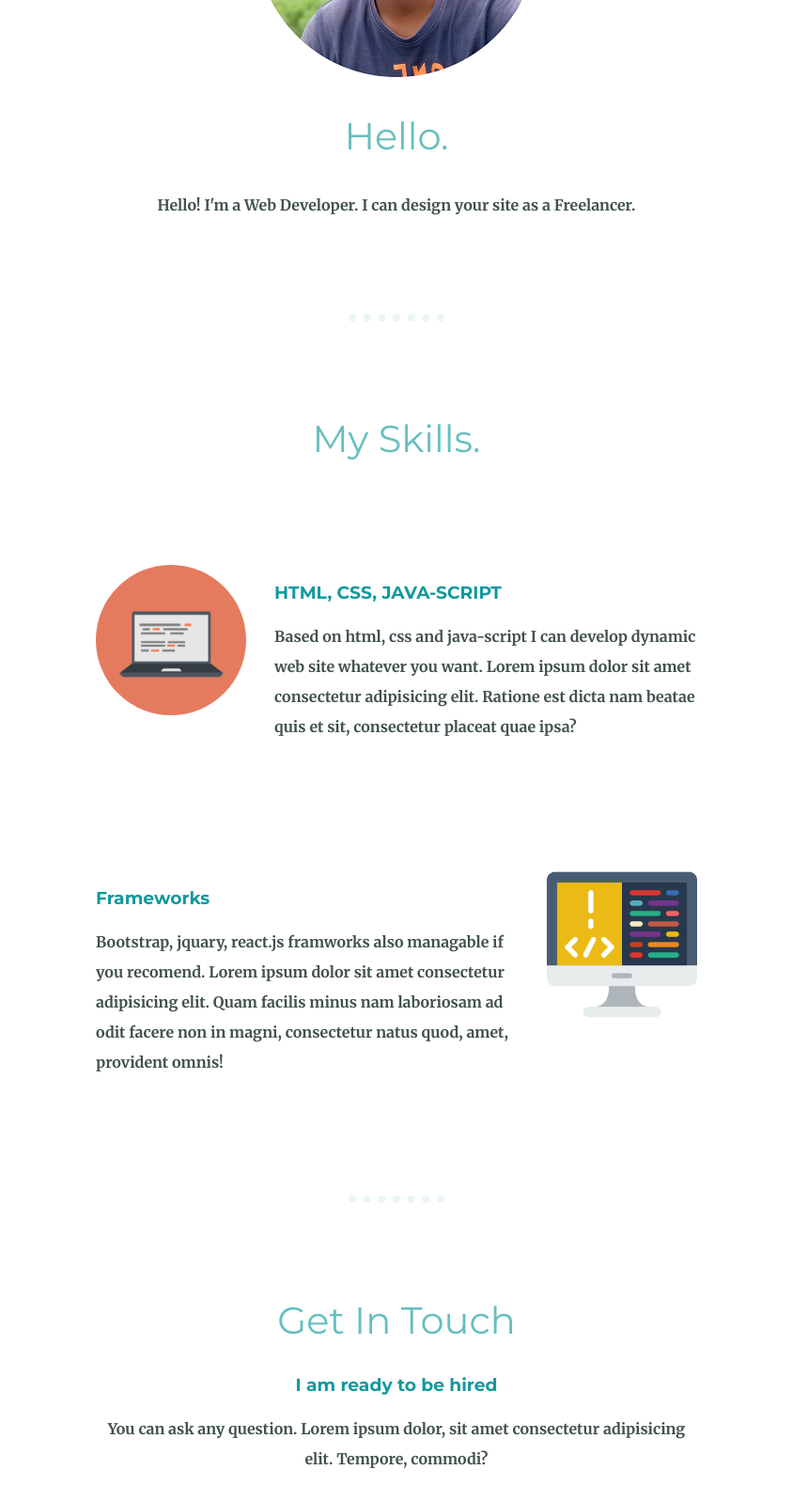
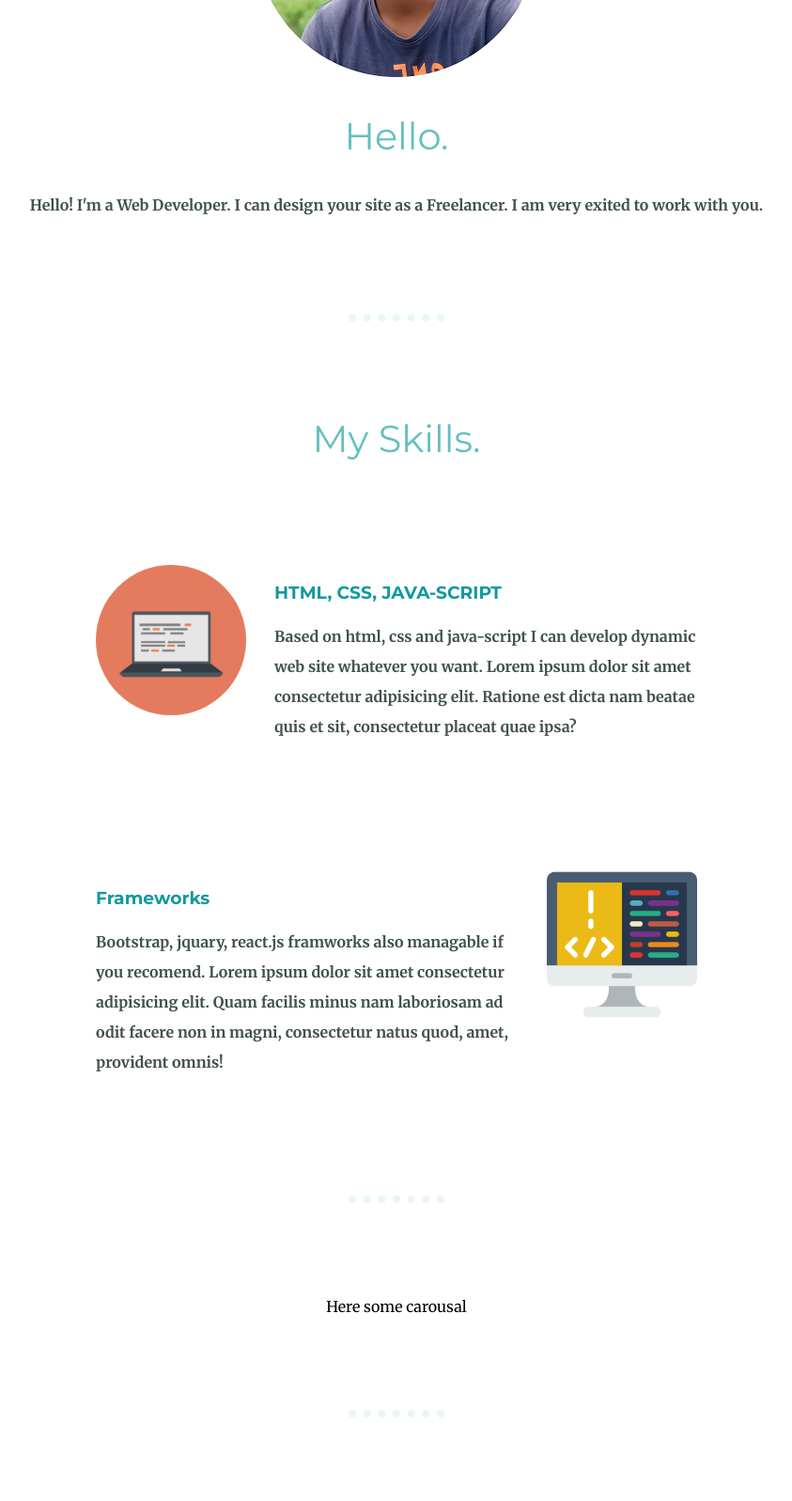
Before and after one commit to SZMithu/Cv, a plain HTML site: page index.html in a window 1280 px wide. Shown: the part 1076-2673 px from the top of the page at 94% size, without its empty margins (218-1061 px from the left). Drawn offline with Linux system fonts and the light colour scheme.

Commit message:
section add for carosaul

```diff
--- a/css/style.css
+++ b/css/style.css
@@ -152,7 +152,7 @@ a:hover{
     width: 90%;
 }
 .bottom-cloud{
-    position: inherit;
+    position: static;
 }
 
 }
--- a/index.html
+++ b/index.html
@@ -26,7 +26,7 @@
             <div class="profile">
               <img src="images/Mithu.png" alt="">
               <h2>Hello.</h2>
-              <p>Hello! I'm a Web Developer. I can design your site as a Freelancer. </p>
+              <p>Hello! I'm a Web Developer. I can design your site as a Freelancer. I am very exited to work with you. </p>
             </div>
             <hr>
             <div class="skills">
@@ -42,6 +42,13 @@
                 <p>Bootstrap, jquary, react.js framworks also managable if you recomend. Lorem ipsum dolor sit amet consectetur adipisicing elit. Quam facilis minus nam laboriosam ad odit facere non in magni, consectetur natus quod, amet, provident omnis!</p>
               </div>
             </div>
+            <hr>
+            <section id="sample">
+              <div class="container-fluid">
+                Here some carousal
+              </div>
+
+            </section>
             <hr>
             <div class="contact-me">
               <h2>Get In Touch</h2>
```
